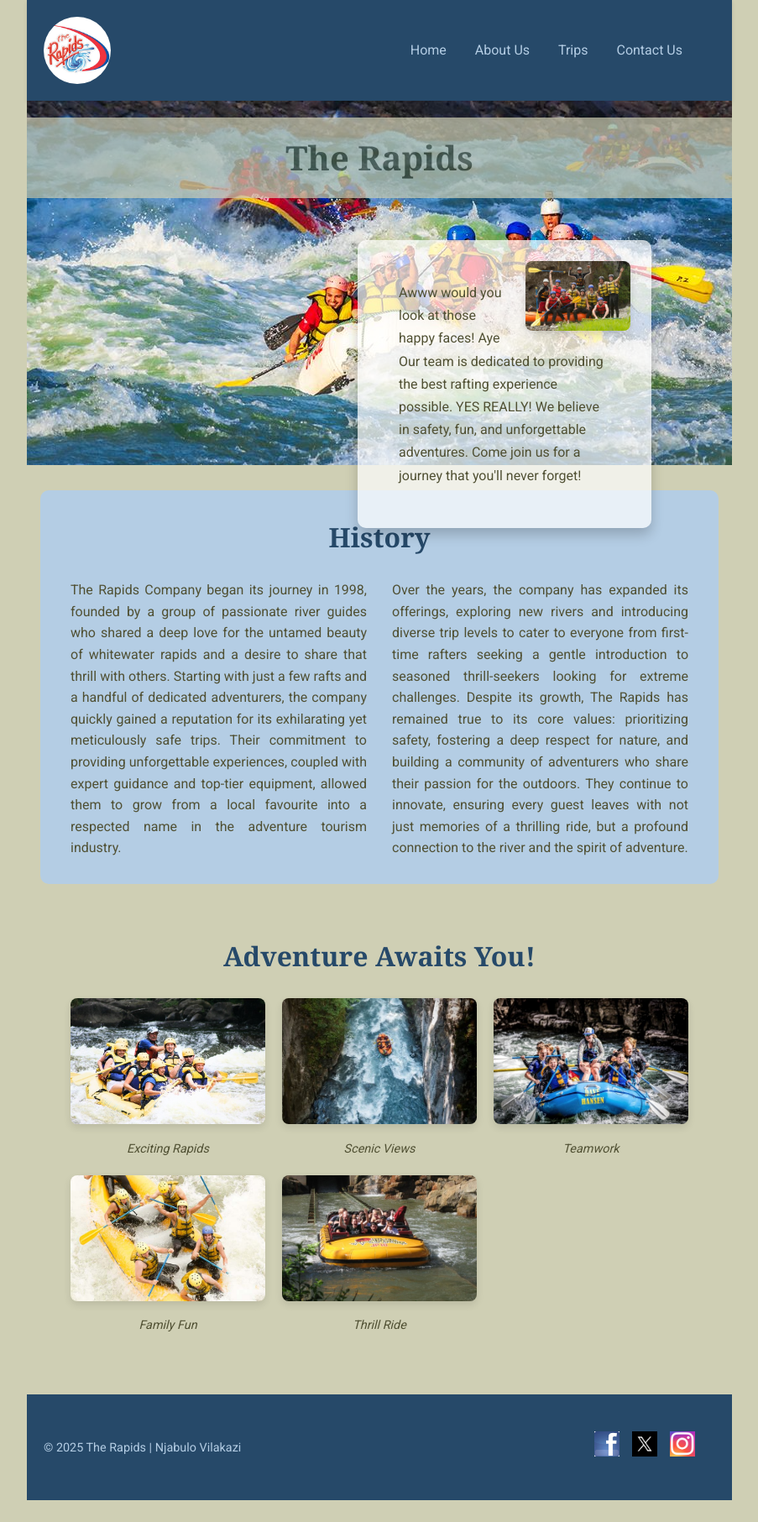
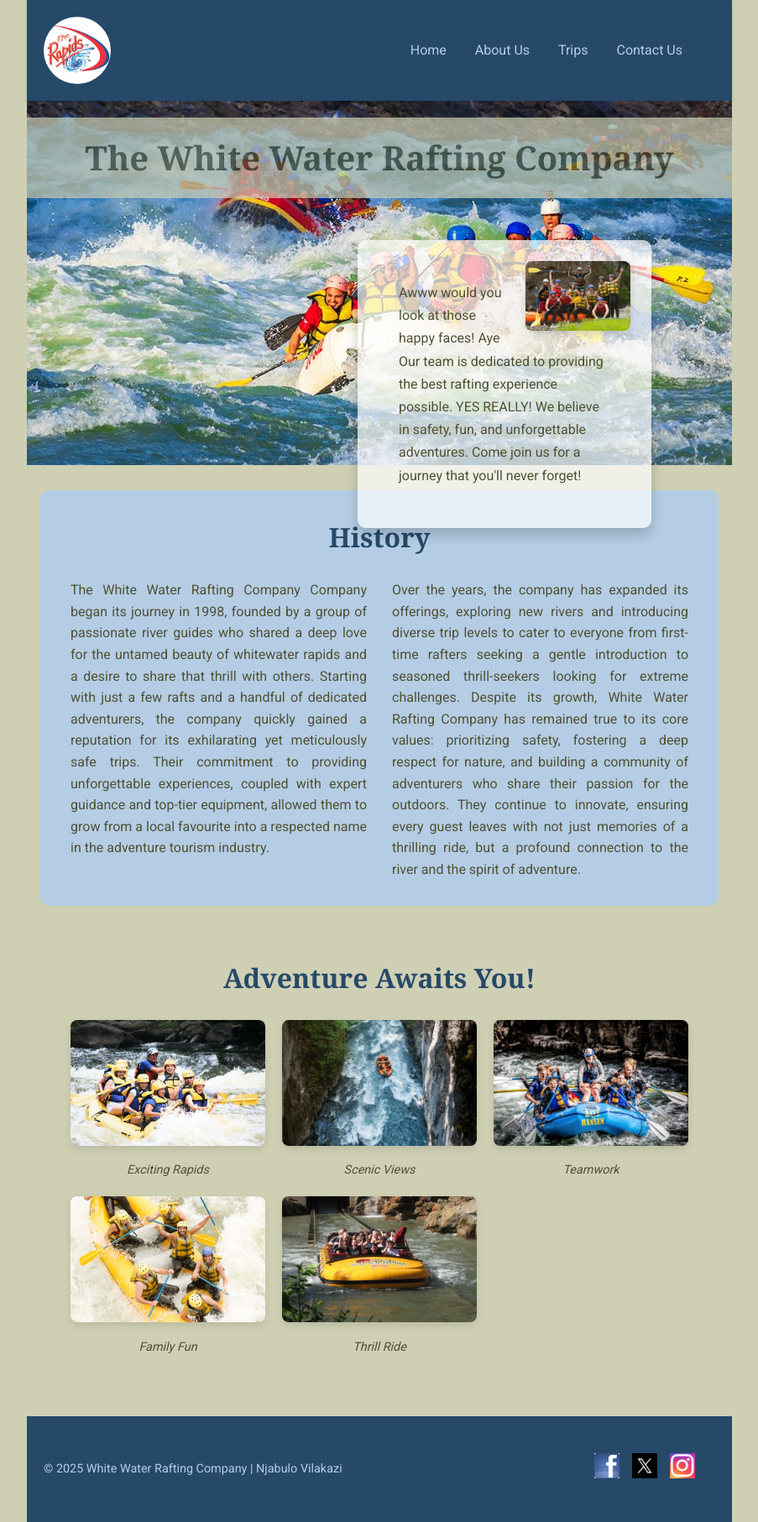
Before and after one commit to NjIsReal/wdd130, a plain HTML site: page wwr/about.html in a window 1280 px wide. Shown: the whole page at 84% size, without its empty margins (188-1091 px from the left). Before the commit the page ends 1787 px from the top, so only its background shows below. Drawn offline with Linux system fonts and the light colour scheme; a web font is replaced by a local one.

Commit message:
WWR update AGAIN

```diff
--- a/wwr/about.html
+++ b/wwr/about.html
@@ -3,9 +3,9 @@
 <head>
     <meta charset="utf-8">
     <meta name="viewport" content="width=device-width, initial-scale=1.0">
-    <meta name="description" content="Learn about The Rapids' history, mission, and exciting adventures.">
+    <meta name="description" content="Learn about White Water Rafting Company's history, mission, and exciting adventures.">
     <meta name="author" content="Njabulo Vilakazi">
-    <title>About Us | The Rapids</title>
+    <title>About Us | White Water Rafting Company</title>
 
     <!-- Google Fonts Links - Using Georgia for headings and Roboto for body text as per site plan -->
     <link rel="preconnect" href="https://fonts.googleapis.com">
@@ -18,7 +18,7 @@
 <body>
     <header>
         <!-- Company Logo -->
-        <img src="images/the-rapids-logo.jpg" alt="The Rapids Company Logo">
+        <img src="images/the-rapids-logo.jpg" alt="White Water Rafting Company Logo">
 
         <nav>
             <a href="index.html">Home</a>
@@ -35,7 +35,7 @@
             <img src="images/hero.jpg" alt="People rafting on a river">
 
             <!-- Main Title overlaid on the hero image -->
-            <h1>The Rapids</h1>
+            <h1>The White Water Rafting Company</h1>
 
             <!-- Article overlaid on the hero image, containing a smaller image and text -->
             <article>
@@ -54,13 +54,13 @@
 
             <div class="history-content">
                 <p>
-                    The Rapids Company began its journey in 1998, founded by a group of passionate river guides who shared a deep love for the untamed beauty of whitewater rapids and a desire to share that thrill with others.
+                    The White Water Rafting Company Company began its journey in 1998, founded by a group of passionate river guides who shared a deep love for the untamed beauty of whitewater rapids and a desire to share that thrill with others.
                     Starting with just a few rafts and a handful of dedicated adventurers, the company quickly gained a reputation for its exhilarating yet meticulously safe trips.
                      Their commitment to providing unforgettable experiences, coupled with expert guidance and top-tier equipment, allowed them to grow from a local favourite into a respected name in the adventure tourism industry.
                 </p>
                 <p>
                    Over the years, the company has expanded its offerings, exploring new rivers and introducing diverse trip levels to cater to everyone from first-time rafters seeking a gentle introduction to seasoned thrill-seekers looking for extreme challenges.
-                   Despite its growth, The Rapids has remained true to its core values: prioritizing safety, fostering a deep respect for nature, and building a community of adventurers who share their passion for the outdoors.
+                   Despite its growth, White Water Rafting Company has remained true to its core values: prioritizing safety, fostering a deep respect for nature, and building a community of adventurers who share their passion for the outdoors.
                    They continue to innovate, ensuring every guest leaves with not just memories of a thrilling ride, but a profound connection to the river and the spirit of adventure.
                 </p>
             </div>
@@ -102,7 +102,7 @@
 
     <footer>
 
-        <p>&copy; 2025 The Rapids | Njabulo Vilakazi</p>
+        <p>&copy; 2025 White Water Rafting Company | Njabulo Vilakazi</p>
 
         <!-- Social Media Navigation -->
         <nav class="socialmedia">
@@ -112,7 +112,7 @@
             </a>
             <a href="https://X.com" target="_blank">
               <!-- FYI X is a stupid name Elon Musk, get some help. -->
-                <img src="images/x-aka-twitter-icon.jpg" alt="X icon">
+                <img src="images/x-aka-twitter-icon.jpg" alt="X formely known as Twitter icon">
             </a>
             <a href="https://instagram.com" target="_blank">
                 <img src="images/instagram_icon.jpg" alt="Instagram icon">
```
